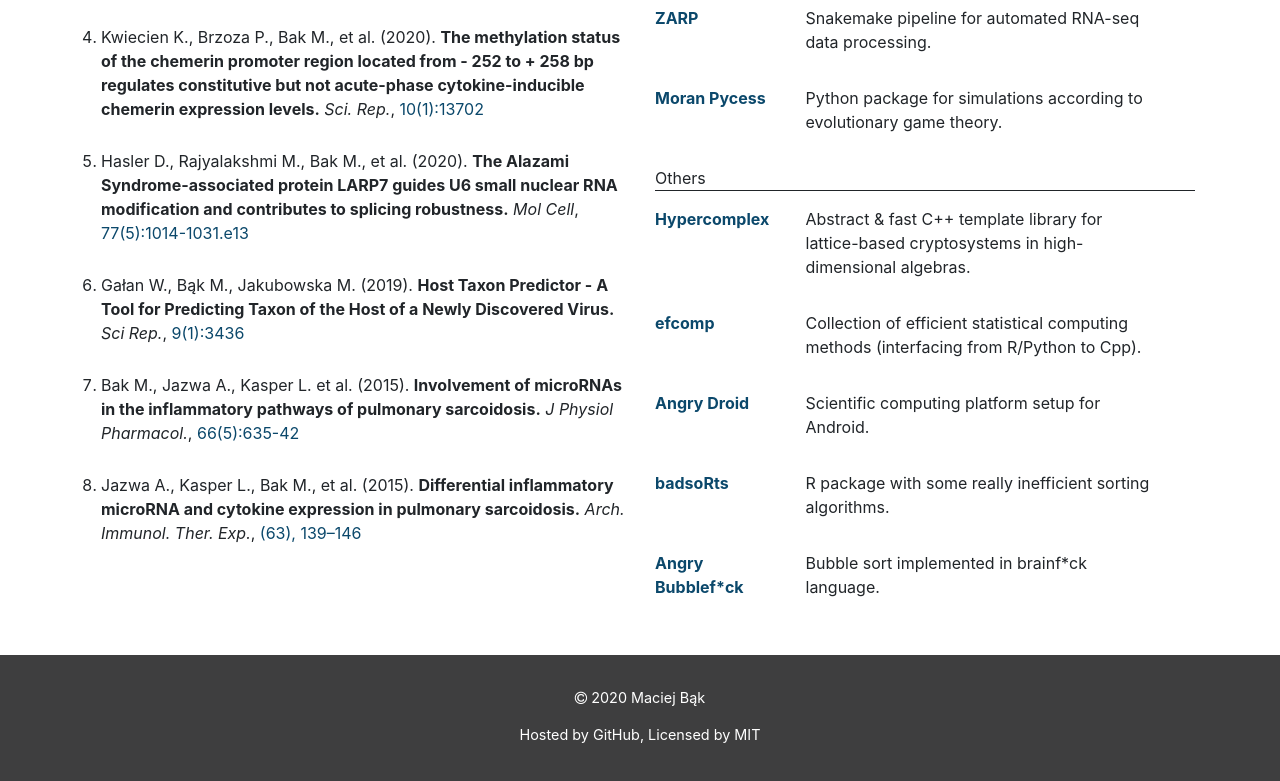
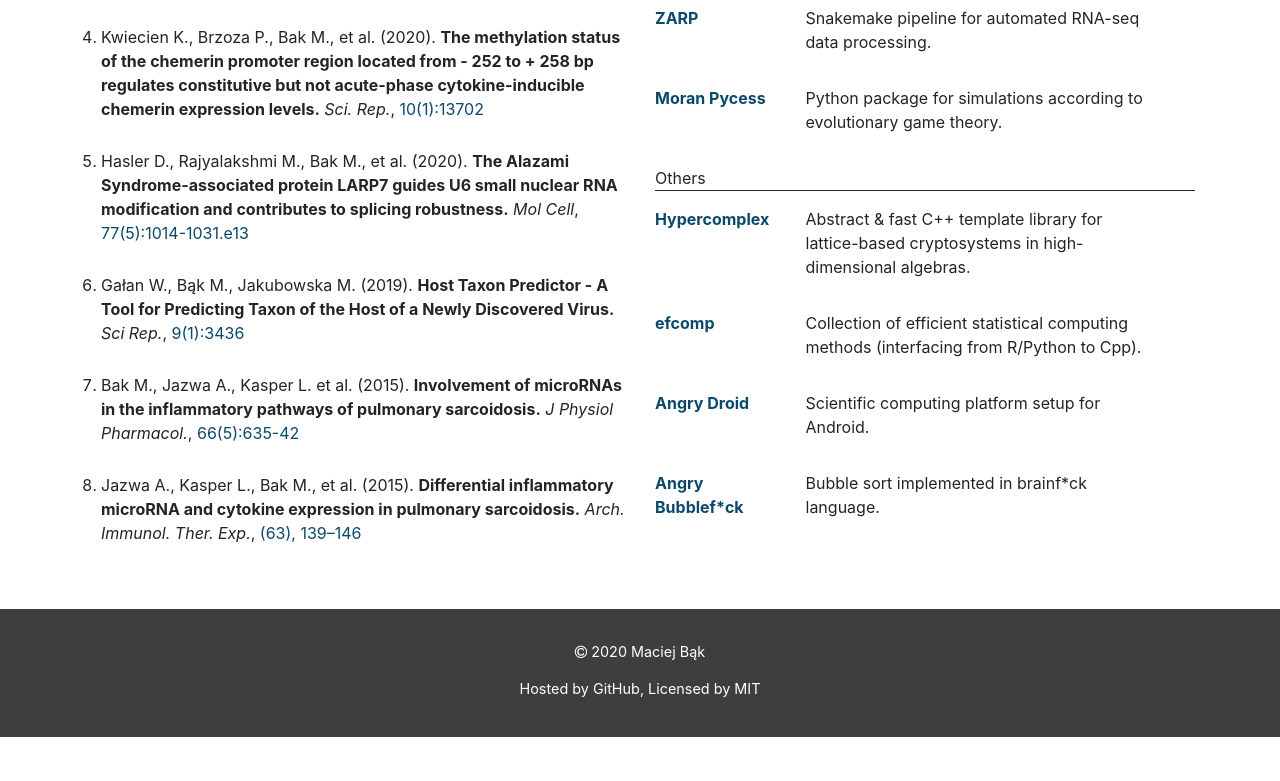
Before and after one commit to AngryMaciek/angrymaciek.github.io, a plain HTML site: page index.html in a window 1280 px wide. Shown: the part 992-1773 px from the top of the page. After the commit the page ends 1729 px from the top, so only its background shows below. Drawn offline with nearby package versions, Linux system fonts and the light colour scheme.

Commit message:
refactor: remove old repo

```diff
--- a/index.html
+++ b/index.html
@@ -227,14 +227,6 @@
       </dl>
       <dl class="row mb-4">
         <dt class="col-3 mr-2">
-          <a href="https://github.com/AngryMaciek/badsoRts">badsoRts</a>
-        </dt>
-        <dd class="col-8">
-          R package with some really inefficient sorting algorithms.
-        </dd>
-      </dl>
-      <dl class="row mb-4">
-        <dt class="col-3 mr-2">
           <a href="https://github.com/AngryMaciek/bubblefuck">Angry Bubblef*ck</a>
         </dt>
         <dd class="col-8">
```
